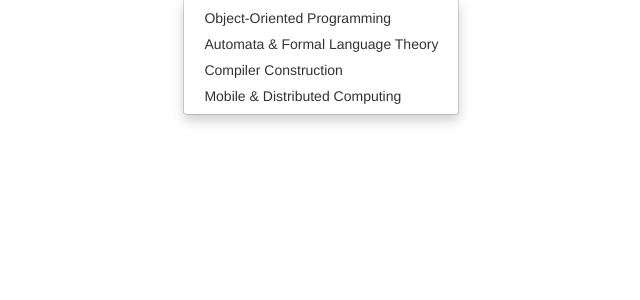
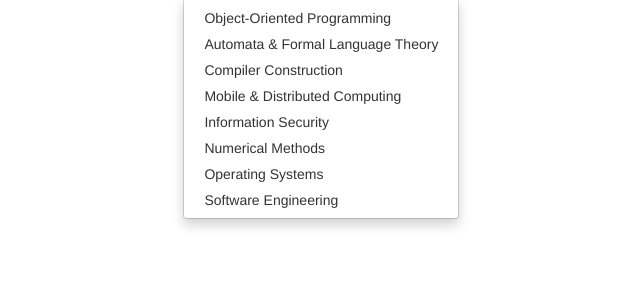
Before and after one commit to PatrickFis/E-Portfolio, a PHP site: page /ccdc.php in a window 1280 px wide, after a click on "Courses". Shown: the part 52-352 px from the top of the page, without its empty margins (53-693 px from the left). Run offline with PHP 8.4, Linux system fonts and the light colour scheme.

Commit message:
Added new links to nav-bar

```diff
--- a/navbar.php
+++ b/navbar.php
@@ -20,6 +20,10 @@
               <li><a href="/courses/automata.php">Automata &amp; Formal Language Theory</a></li>
               <li><a href="/courses/compiler.php">Compiler Construction</a></li>
               <li><a href="/courses/mobile.php">Mobile &amp; Distributed Computing</a></li>
+              <li><a href="/courses/infosec.php">Information Security</a></li>
+              <li><a href="/courses/numerical.php">Numerical Methods</a></li>
+              <li><a href="/courses/operatingsystems.php">Operating Systems</a></li>
+              <li><a href="/courses/softwareeng.php">Software Engineering</a><li>
               <!-- <li><a href="/courses/courses.php">Software Engineering</a></li> -->
             </ul>
           </li>
```
